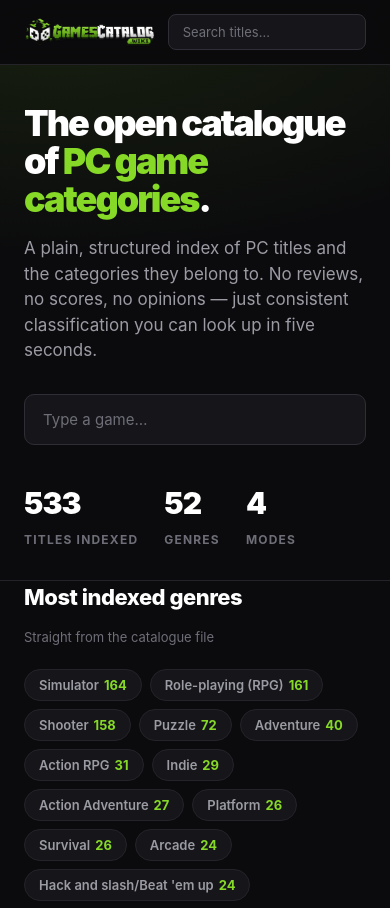
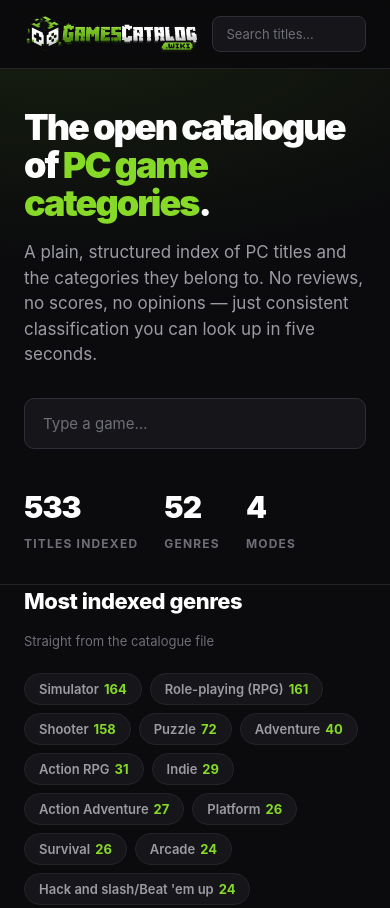
Before and after one commit to Gamescatalogwiki/games_catalog_wiki, a website: page index.html in a window 390 px wide. Shown: the top 908 px of the page. Drawn offline with Linux system fonts and the light colour scheme.

Commit message:
Add files via upload

```diff
--- a/assets/styles.css
+++ b/assets/styles.css
@@ -21,9 +21,9 @@ a{color:inherit;text-decoration:none}
 /* ---------- header ---------- */
 header{position:sticky;top:0;z-index:50;background:rgba(11,11,13,.92);
   backdrop-filter:blur(10px);border-bottom:1px solid var(--line)}
-.hrow{display:flex;align-items:center;gap:28px;height:64px}
+.hrow{display:flex;align-items:center;gap:28px;height:92px}
 .logo{display:flex;align-items:center;flex:none}
-.logo img{display:block;height:30px;width:auto;max-width:100%}
+.logo img{display:block;height:60px;width:auto;max-width:100%}
 nav{display:flex;gap:22px;font-size:14px;font-weight:600;color:var(--mut)}
 nav a:hover,nav a.on{color:var(--txt)}
 .hsearch{margin-left:auto;display:flex;align-items:center;gap:10px}
@@ -178,7 +178,7 @@ footer{border-top:1px solid var(--line);padding:34px 0 60px;margin-top:20px}
   thead th:nth-child(3),tbody td:nth-child(3){display:none}
 }
 @media(max-width:620px){
-  .hrow{gap:12px} .hsearch input{width:100%}
+  .hrow{gap:12px;height:68px} .logo img{height:40px} .hsearch input{width:100%}
   thead th:nth-child(4),tbody td:nth-child(4){display:none}
   .ptop input{width:100%}
 }
```
